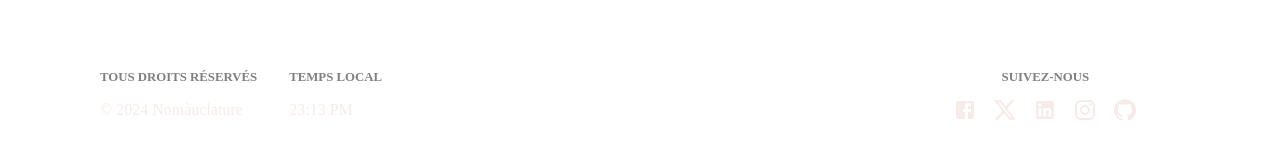
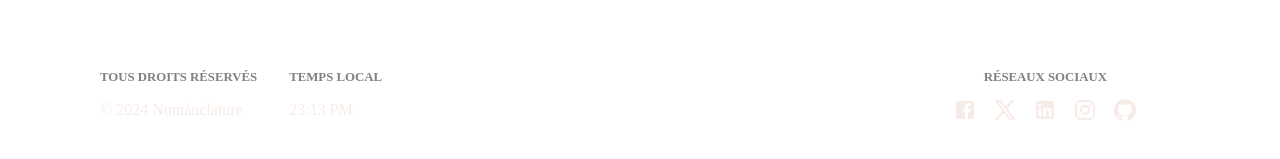
Before and after one commit to Orchydae/nomauclature, a React (Vite) app: page / in a window 1280 px wide. Shown: the part 3816-3975 px from the top of the page. Built offline with nearby package versions, Linux system fonts and the light colour scheme; a web font is replaced by a local one.

Commit message:
STYLE: Update footer title from "SUIVEZ-NOUS" to "RÉSEAUX SOCIAUX" for clarity

```diff
--- a/src/components/shared/footer/Footer.tsx
+++ b/src/components/shared/footer/Footer.tsx
@@ -134,7 +134,7 @@ function Footer() {
                     </div>
                     <div className={styles.rightSide}>
                         <div className={styles.socialsContainer}>
-                            <p className={styles.bottomTitle}>SUIVEZ-NOUS</p>
+                            <p className={styles.bottomTitle}>RÉSEAUX SOCIAUX</p>
                             <div className={styles.socials}>
                                 <FacebookIcon
                                     className={socialMedia.socialIcon}
```
